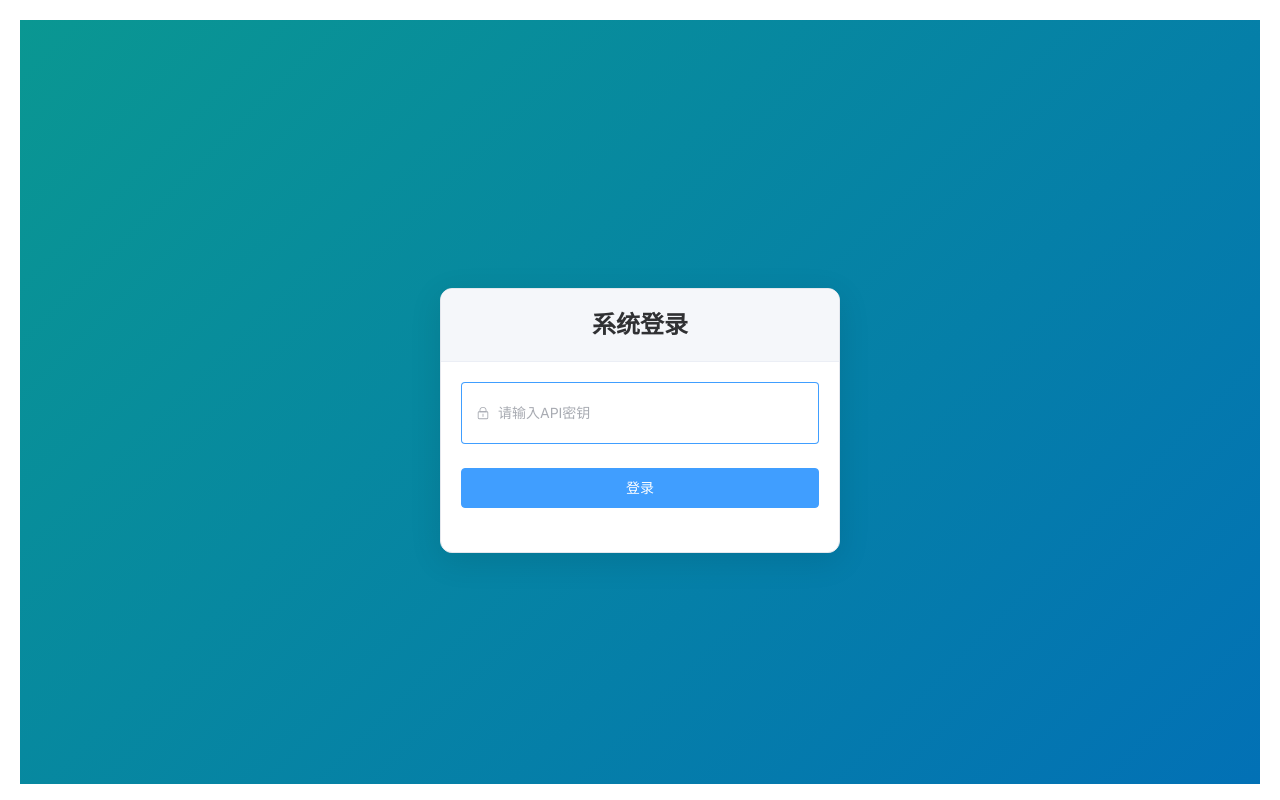
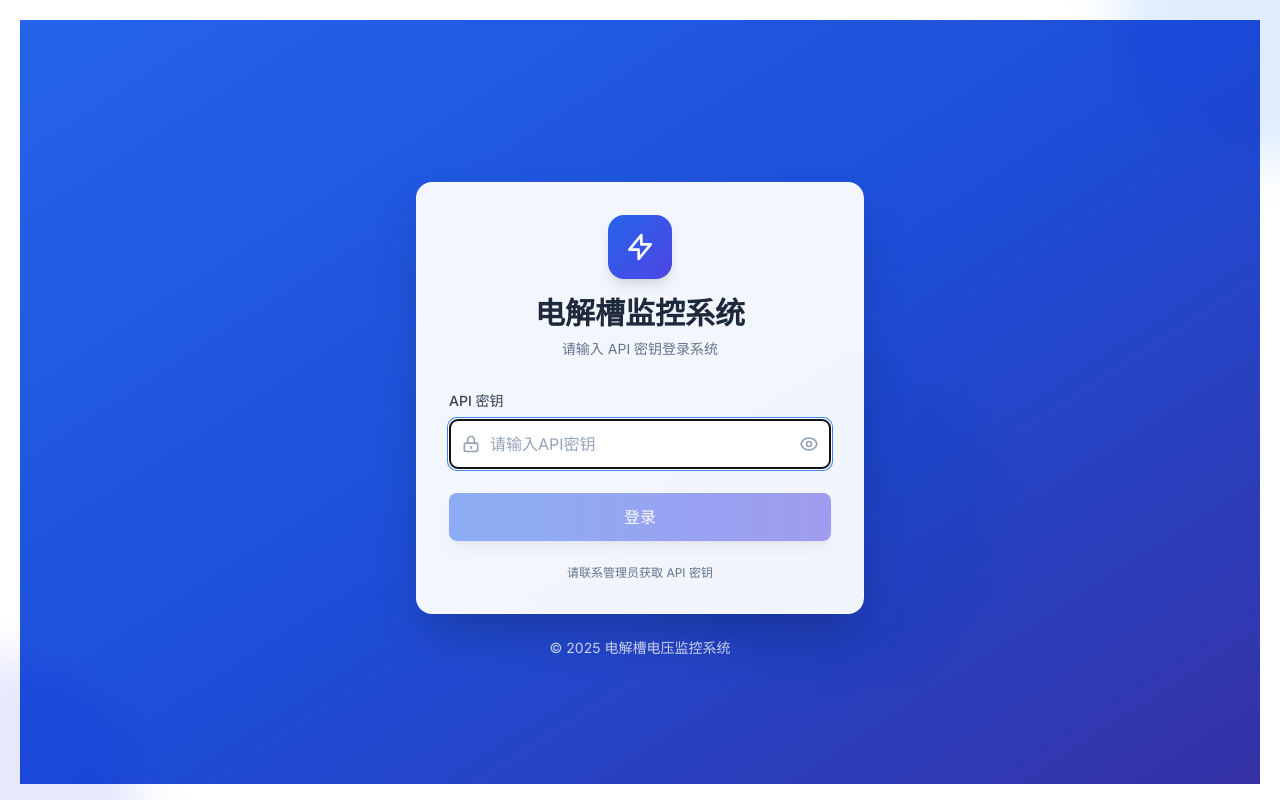
Before and after one commit to violet-jk/ykvue_8, a Vue app in the folder my-app/frontend/: page /login in a window 1280 px wide. Built offline with nearby package versions, Linux system fonts and the light colour scheme.

Commit message:
优化登录界面样式，增强用户体验；调整平均电压生成逻辑

```diff
--- a/my-app/frontend/src/components/Home.vue
+++ b/my-app/frontend/src/components/Home.vue
@@ -657,7 +657,7 @@ const showLogsDialog = () => {
 // SVG 路径生成 helper
 // 固定量程 0-2000
 const getPolylinePath = (history: number[]) => {
-  const max = 2700;
+  const max = 2800;
   const min = 0;
   const width = 100;
 
--- a/my-app/frontend/src/components/Login.vue
+++ b/my-app/frontend/src/components/Login.vue
@@ -1,153 +1,264 @@
 <template>
-  <div class="login-container">
-    <el-card class="login-card">
-      <template #header>
-        <div class="card-header">
-          <span>系统登录</span>
+  <div
+    class="min-h-screen flex items-center justify-center bg-gradient-to-br from-blue-600 via-blue-700 to-indigo-800 p-4"
+  >
+    <!-- 背景装饰 -->
+    <div class="absolute inset-0 overflow-hidden pointer-events-none">
+      <div
+        class="absolute -top-40 -right-40 w-80 h-80 bg-blue-400 rounded-full mix-blend-multiply filter blur-xl opacity-20 animate-blob"
+      ></div>
+      <div
+        class="absolute -bottom-40 -left-40 w-80 h-80 bg-indigo-400 rounded-full mix-blend-multiply filter blur-xl opacity-20 animate-blob animation-delay-2000"
+      ></div>
+      <div
+        class="absolute top-1/2 left-1/2 transform -translate-x-1/2 -translate-y-1/2 w-80 h-80 bg-cyan-400 rounded-full mix-blend-multiply filter blur-xl opacity-20 animate-blob animation-delay-4000"
+      ></div>
     </div>
-      </template>
 
-      <el-form
-        :model="loginForm"
-        :rules="rules"
-        ref="loginFormRef"
-        label-width="0"
-        @submit.prevent="handleLogin"
+    <!-- 登录卡片 -->
+    <div class="relative w-full max-w-md">
+      <div
+        class="bg-white/95 backdrop-blur-lg rounded-2xl shadow-2xl p-8 border border-white/20"
       >
-        <el-form-item prop="apiKey">
-          <el-input
+        <!-- Logo 和标题 -->
+        <div class="text-center mb-8">
+          <div
+            class="inline-flex items-center justify-center w-16 h-16 bg-gradient-to-br from-blue-600 to-indigo-600 rounded-2xl shadow-lg mb-4"
+          >
+            <svg
+              class="w-8 h-8 text-white"
+              fill="none"
+              stroke="currentColor"
+              viewBox="0 0 24 24"
+            >
+              <path
+                stroke-linecap="round"
+                stroke-linejoin="round"
+                stroke-width="2"
+                d="M13 10V3L4 14h7v7l9-11h-7z"
+              ></path>
+            </svg>
+          </div>
+          <h1 class="text-3xl font-bold text-slate-800 mb-2">电解槽监控系统</h1>
+          <p class="text-slate-500 text-sm">请输入 API 密钥登录系统</p>
+        </div>
+
+        <!-- 登录表单 -->
+        <form @submit.prevent="handleLogin" class="space-y-6">
+          <!-- API密钥输入框 -->
+          <div>
+            <label class="block text-sm font-medium text-slate-700 mb-2">
+              API 密钥
+            </label>
+            <div class="relative">
+              <div
+                class="absolute inset-y-0 left-0 pl-3 flex items-center pointer-events-none"
+              >
+                <svg
+                  class="h-5 w-5 text-slate-400"
+                  fill="none"
+                  stroke="currentColor"
+                  viewBox="0 0 24 24"
+                >
+                  <path
+                    stroke-linecap="round"
+                    stroke-linejoin="round"
+                    stroke-width="2"
+                    d="M12 15v2m-6 4h12a2 2 0 002-2v-6a2 2 0 00-2-2H6a2 2 0 00-2 2v6a2 2 0 002 2zm10-10V7a4 4 0 00-8 0v4h8z"
+                  ></path>
+                </svg>
+              </div>
+              <input
                 v-model="loginForm.apiKey"
-            type="password"
+                :type="showPassword ? 'text' : 'password'"
+                ref="apiKeyInputRef"
                 placeholder="请输入API密钥"
-            show-password
-            size="large"
-            clearable
-            ref="apiKeyInputRef"
+                class="block w-full pl-10 pr-12 py-3 border border-slate-300 rounded-lg focus:ring-2 focus:ring-blue-500 focus:border-transparent transition-all duration-200 text-slate-900 placeholder-slate-400"
+                :class="{ 'border-red-300': errorMessage }"
+                @input="errorMessage = ''"
+              />
+              <button
+                type="button"
+                @click="showPassword = !showPassword"
+                class="absolute inset-y-0 right-0 pr-3 flex items-center text-slate-400 hover:text-slate-600 transition-colors"
               >
-            <template #prefix>
-              <el-icon><Lock /></el-icon>
-            </template>
-          </el-input>
-        </el-form-item>
+                <svg
+                  v-if="!showPassword"
+                  class="h-5 w-5"
+                  fill="none"
+                  stroke="currentColor"
+                  viewBox="0 0 24 24"
+                >
+                  <path
+                    stroke-linecap="round"
+                    stroke-linejoin="round"
+                    stroke-width="2"
+                    d="M15 12a3 3 0 11-6 0 3 3 0 016 0z"
+                  ></path>
+                  <path
+                    stroke-linecap="round"
+                    stroke-linejoin="round"
+                    stroke-width="2"
+                    d="M2.458 12C3.732 7.943 7.523 5 12 5c4.478 0 8.268 2.943 9.542 7-1.274 4.057-5.064 7-9.542 7-4.477 0-8.268-2.943-9.542-7z"
+                  ></path>
+                </svg>
+                <svg
+                  v-else
+                  class="h-5 w-5"
+                  fill="none"
+                  stroke="currentColor"
+                  viewBox="0 0 24 24"
+                >
+                  <path
+                    stroke-linecap="round"
+                    stroke-linejoin="round"
+                    stroke-width="2"
+                    d="M13.875 18.825A10.05 10.05 0 0112 19c-4.478 0-8.268-2.943-9.543-7a9.97 9.97 0 011.563-3.029m5.858.908a3 3 0 114.243 4.243M9.878 9.878l4.242 4.242M9.88 9.88l-3.29-3.29m7.532 7.532l3.29 3.29M3 3l3.59 3.59m0 0A9.953 9.953 0 0112 5c4.478 0 8.268 2.943 9.543 7a10.025 10.025 0 01-4.132 5.411m0 0L21 21"
+                  ></path>
+                </svg>
+              </button>
+            </div>
+            <p v-if="errorMessage" class="mt-2 text-sm text-red-600">
+              {{ errorMessage }}
+            </p>
+          </div>
 
-        <el-form-item>
-          <el-button
-            type="primary"
-            style="width: 100%"
-            size="large"
-            :loading="loading"
-            @click="handleLogin"
+          <!-- 登录按钮 -->
+          <button
+            type="submit"
+            :disabled="loading || !loginForm.apiKey"
+            class="w-full bg-gradient-to-r from-blue-600 to-indigo-600 text-white py-3 px-4 rounded-lg font-medium shadow-lg hover:shadow-xl transform hover:-translate-y-0.5 transition-all duration-200 disabled:opacity-50 disabled:cursor-not-allowed disabled:transform-none flex items-center justify-center gap-2"
           >
-            登录
-          </el-button>
-        </el-form-item>
-      </el-form>
-    </el-card>
+            <svg
+              v-if="loading"
+              class="animate-spin h-5 w-5 text-white"
+              fill="none"
+              viewBox="0 0 24 24"
+            >
+              <circle
+                class="opacity-25"
+                cx="12"
+                cy="12"
+                r="10"
+                stroke="currentColor"
+                stroke-width="4"
+              ></circle>
+              <path
+                class="opacity-75"
+                fill="currentColor"
+                d="M4 12a8 8 0 018-8V0C5.373 0 0 5.373 0 12h4zm2 5.291A7.962 7.962 0 014 12H0c0 3.042 1.135 5.824 3 7.938l3-2.647z"
+              ></path>
+            </svg>
+            <span>{{ loading ? "登录中..." : "登录" }}</span>
+          </button>
+        </form>
+
+        <!-- 底部提示 -->
+        <div class="mt-6 text-center">
+          <p class="text-xs text-slate-500">请联系管理员获取 API 密钥</p>
+        </div>
+      </div>
+
+      <!-- 版权信息 -->
+      <div class="text-center mt-6">
+        <p class="text-white/80 text-sm">© 2025 电解槽电压监控系统</p>
+      </div>
+    </div>
   </div>
 </template>
 
 <script lang="ts" setup>
-import { ref, reactive, onMounted, nextTick } from 'vue'
-import { useRouter } from 'vue-router'
-import { ElMessage } from 'element-plus'
-import { Lock } from '@element-plus/icons-vue'
-import type { FormInstance, FormRules } from 'element-plus'
+import { ref, reactive, onMounted, nextTick } from "vue";
+import { useRouter } from "vue-router";
+import { ElMessage } from "element-plus";
 
-const router = useRouter()
-const loginFormRef = ref<FormInstance>()
-const loading = ref(false)
-const apiKeyInputRef = ref()
+const router = useRouter();
+const loading = ref(false);
+const apiKeyInputRef = ref();
+const showPassword = ref(false);
+const errorMessage = ref("");
 
 const loginForm = reactive({
-  apiKey: ''
-})
-
-const rules = reactive<FormRules>({
-  apiKey: [
-    { required: true, message: '请输入API密钥', trigger: 'blur' }
-  ]
-})
+  apiKey: "",
+});
 
 const handleLogin = async () => {
-  if (!loginFormRef.value) return
+  // 简单验证
+  if (!loginForm.apiKey.trim()) {
+    errorMessage.value = "请输入API密钥";
+    return;
+  }
 
-  await loginFormRef.value.validate(async (valid) => {
-    if (valid) {
-      loading.value = true
+  loading.value = true;
+  errorMessage.value = "";
+
   try {
-        const response = await fetch('/api/auth/login', {
-          method: 'POST',
+    const response = await fetch("/api/auth/login", {
+      method: "POST",
       headers: {
-            'Content-Type': 'application/json'
+        "Content-Type": "application/json",
       },
-          body: JSON.stringify({ api_key: loginForm.apiKey })
-        })
+      body: JSON.stringify({ api_key: loginForm.apiKey }),
+    });
 
-        const data = await response.json()
+    const data = await response.json();
 
     if (response.ok && data.success) {
       // 保存token到localStorage
-          localStorage.setItem('auth_token', data.token)
-          ElMessage.success('登录成功！')
+      localStorage.setItem("auth_token", data.token);
+      ElMessage.success("登录成功！");
 
       // 跳转到首页
-          router.push('/')
+      router.push("/");
     } else {
-          ElMessage.error(data.message || 'API密钥错误')
+      errorMessage.value = data.message || "API密钥错误";
+      ElMessage.error(data.message || "API密钥错误");
     }
   } catch (error) {
-        console.error('登录失败:', error)
-        ElMessage.error('登录失败，请检查网络连接')
+    console.error("登录失败:", error);
+    errorMessage.value = "登录失败，请检查网络连接";
+    ElMessage.error("登录失败，请检查网络连接");
   } finally {
-        loading.value = false
+    loading.value = false;
   }
-    }
-  })
-}
+};
 
 // 页面加载完成后自动聚焦到输入框
 onMounted(() => {
   nextTick(() => {
     if (apiKeyInputRef.value) {
-      apiKeyInputRef.value.focus()
+      apiKeyInputRef.value.focus();
     }
-  })
-})
+  });
+});
 </script>
 
 <style scoped>
-.login-container {
-  display: flex;
-  justify-content: center;
-  align-items: center;
-  min-height: 100vh;
-  background: linear-gradient(135deg, #0a9792 0%, #0270b6 100%);
+/* 背景动画 */
+@keyframes blob {
+  0% {
+    transform: translate(0px, 0px) scale(1);
+  }
+  33% {
+    transform: translate(30px, -50px) scale(1.1);
+  }
+  66% {
+    transform: translate(-20px, 20px) scale(0.9);
+  }
+  100% {
+    transform: translate(0px, 0px) scale(1);
+  }
 }
 
-.login-card {
-  width: 400px;
-  max-width: 90%;
-  border-radius: 12px;
-  box-shadow: 0 8px 32px rgba(0, 0, 0, 0.1);
+.animate-blob {
+  animation: blob 7s infinite;
 }
 
-.card-header {
-  text-align: center;
-  font-size: 24px;
-  font-weight: 600;
-  color: #303133;
+.animation-delay-2000 {
+  animation-delay: 2s;
 }
 
-:deep(.el-card__header) {
-  background-color: #f5f7fa;
-  border-bottom: 1px solid #ebeef5;
-}
-
-:deep(.el-form-item) {
-  margin-bottom: 24px;
-}
-
-:deep(.el-input__wrapper) {
-  padding: 12px 15px;
+.animation-delay-4000 {
+  animation-delay: 4s;
 }
 </style>
```
Also changed, not shown: 1 other file (tests, documents, lock files or other folders). Lines whose indentation alone changed are shown as unchanged.
